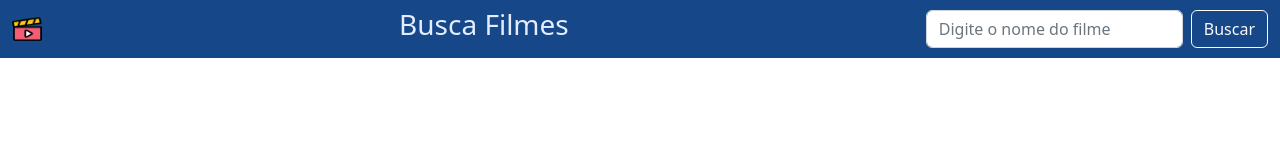
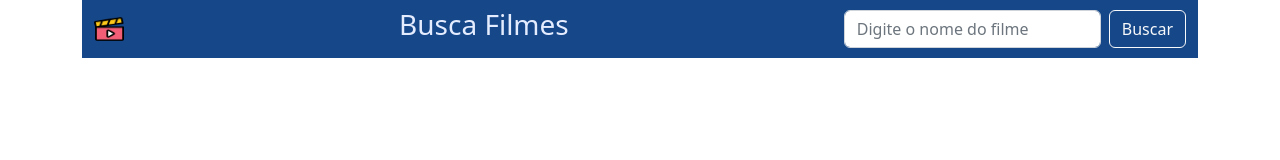
Before and after one commit to pedrogodri/Site-Busca-Filme, a plain HTML site: page index.html in a window 1280 px wide. Drawn offline with nearby package versions, Linux system fonts and the light colour scheme.

Commit message:
Commit - Container

```diff
--- a/index.html
+++ b/index.html
@@ -14,7 +14,7 @@
 
 <body>
 
-    <header>
+    <header class="container">
         <nav class="navbar bg-gray">
             <div class="container-fluid">
                 <img src="./_favicons/icon.png" alt="Logo" width="30" height="24" class="d-inline-block align-text-top">
```
